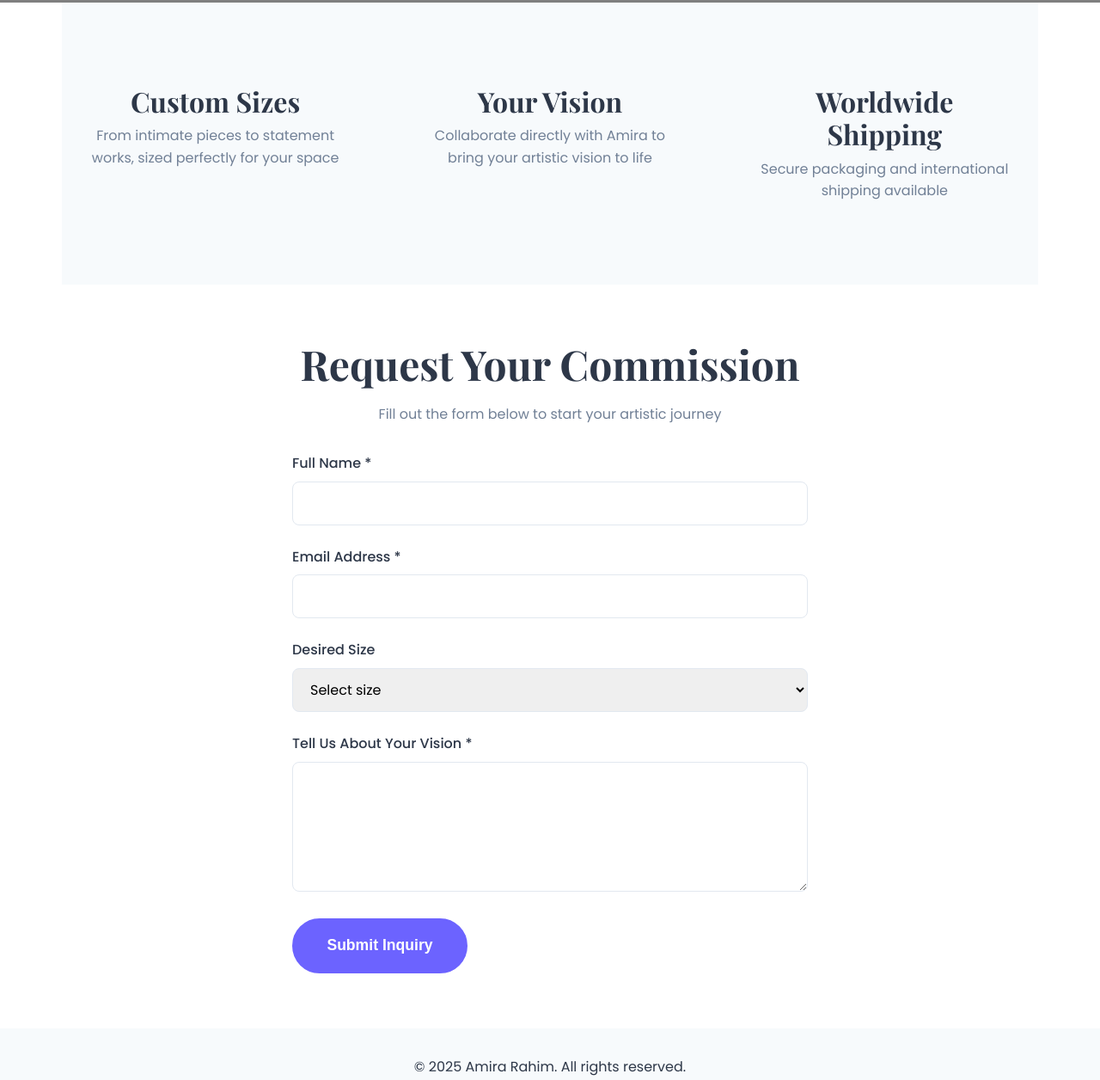
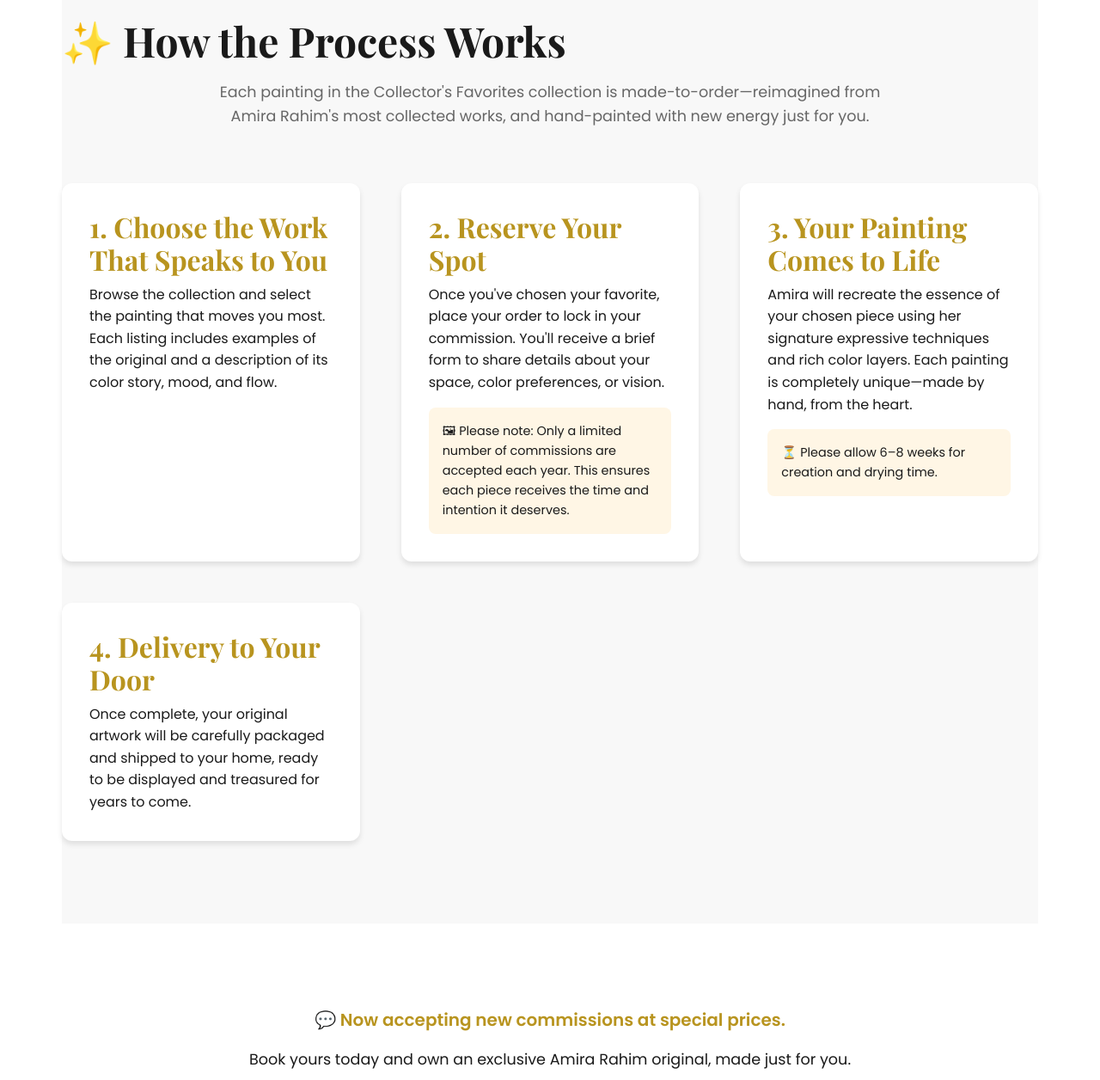
Before and after one commit to KingIVthe1st/amiracommisions, a plain HTML site: page docs/index.html in a window 1280 px wide. Shown: the part 797-2053 px from the top of the page at 86% size. Drawn offline with nearby package versions, Linux system fonts and the light colour scheme.

Commit message:
Updated content and styling for Collector's Favorites

```diff
--- a/docs/index.html
+++ b/docs/index.html
@@ -3,8 +3,8 @@
 <head>
     <meta charset="UTF-8">
     <meta name="viewport" content="width=device-width, initial-scale=1.0">
-    <title>Commission Artwork | Amira Rahim</title>
-    <meta name="description" content="Commission a unique, vibrant artwork by Amira Rahim. Transform your space with custom art that speaks to your soul.">
+    <title>Collector's Favorites: Limited Commission Series | Amira Rahim</title>
+    <meta name="description" content="Own a reimagined version of Amira Rahim's most beloved artworks through our exclusive, made-to-order commission series.">
     <link rel="stylesheet" href="styles/main.css">
     <link rel="preconnect" href="https://fonts.googleapis.com">
     <link rel="preconnect" href="https://fonts.gstatic.com" crossorigin>
@@ -14,11 +14,14 @@
     <!-- Hero Section -->
     <header class="hero">
         <div class="container">
-            <h1>Transform Your Space with Custom Art</h1>
-            <p class="hero-subtitle">Commission a one-of-a-kind piece by internationally recognized artist Amira Rahim</p>
+            <h1>Collector's Favorites:<br>Limited Commission Series</h1>
+            <p class="hero-subtitle">By popular demand—your favorites, reimagined.</p>
+            <div class="hero-description">
+                <p>Introducing a curated offering of my most beloved artworks—now available as exclusive, made-to-order commissions. Each piece is a reimagining of a past favorite, created just for you with the same vibrancy, soul, and expressive energy.</p>
+                <p class="highlight">Only a limited number of commissions available.</p>
+            </div>
             <div class="cta-buttons">
-                <a href="#contact" class="btn btn-primary btn-large">Start Your Commission</a>
-                <a href="https://www.instagram.com/amirarahimart" target="_blank" rel="noopener noreferrer" class="btn btn-outline btn-large">View Portfolio</a>
+                <a href="https://shop.amirarahim.com/collections/commissions" target="_blank" rel="noopener noreferrer" class="btn btn-primary btn-large">Start Your Commission</a>
             </div>
         </div>
     </header>
@@ -26,51 +29,41 @@
     <!-- Main Content -->
     <main class="main-content">
         <div class="container">
-            <!-- Quick Info -->
-            <div class="info-grid">
-                <div class="info-card">
-                    <h3>Custom Sizes</h3>
-                    <p>From intimate pieces to statement works, sized perfectly for your space</p>
+            <!-- Process Section -->
+            <section class="process-section">
+                <h2>✨ How the Process Works</h2>
+                <p class="section-intro">Each painting in the Collector's Favorites collection is made-to-order—reimagined from Amira Rahim's most collected works, and hand-painted with new energy just for you.</p>
+
+                <div class="process-steps">
+                    <div class="step">
+                        <h3>1. Choose the Work That Speaks to You</h3>
+                        <p>Browse the collection and select the painting that moves you most. Each listing includes examples of the original and a description of its color story, mood, and flow.</p>
+                    </div>
+
+                    <div class="step">
+                        <h3>2. Reserve Your Spot</h3>
+                        <p>Once you've chosen your favorite, place your order to lock in your commission. You'll receive a brief form to share details about your space, color preferences, or vision.</p>
+                        <p class="note">🖼 Please note: Only a limited number of commissions are accepted each year. This ensures each piece receives the time and intention it deserves.</p>
+                    </div>
+
+                    <div class="step">
+                        <h3>3. Your Painting Comes to Life</h3>
+                        <p>Amira will recreate the essence of your chosen piece using her signature expressive techniques and rich color layers. Each painting is completely unique—made by hand, from the heart.</p>
+                        <p class="note">⏳ Please allow 6–8 weeks for creation and drying time.</p>
+                    </div>
+
+                    <div class="step">
+                        <h3>4. Delivery to Your Door</h3>
+                        <p>Once complete, your original artwork will be carefully packaged and shipped to your home, ready to be displayed and treasured for years to come.</p>
+                    </div>
                 </div>
-                <div class="info-card">
-                    <h3>Your Vision</h3>
-                    <p>Collaborate directly with Amira to bring your artistic vision to life</p>
-                </div>
-                <div class="info-card">
-                    <h3>Worldwide Shipping</h3>
-                    <p>Secure packaging and international shipping available</p>
-                </div>
-            </div>
+            </section>
 
-            <!-- Contact Form -->
-            <section id="contact" class="contact-section">
-                <h2>Request Your Commission</h2>
-                <p class="contact-intro">Fill out the form below to start your artistic journey</p>
-                <form id="commission-form" class="contact-form">
-                    <div class="form-group">
-                        <label for="name">Full Name *</label>
-                        <input type="text" id="name" name="name" required>
-                    </div>
-                    <div class="form-group">
-                        <label for="email">Email Address *</label>
-                        <input type="email" id="email" name="email" required>
-                    </div>
-                    <div class="form-group">
-                        <label for="size">Desired Size</label>
-                        <select id="size" name="size">
-                            <option value="">Select size</option>
-                            <option value="small">Small (up to 24")</option>
-                            <option value="medium">Medium (24" - 48")</option>
-                            <option value="large">Large (48"+)</option>
-                            <option value="custom">Custom Size</option>
-                        </select>
-                    </div>
-                    <div class="form-group full-width">
-                        <label for="message">Tell Us About Your Vision *</label>
-                        <textarea id="message" name="message" rows="5" required></textarea>
-                    </div>
-                    <button type="submit" class="btn btn-primary btn-large">Submit Inquiry</button>
-                </form>
+            <!-- CTA Section -->
+            <section class="cta-section">
+                <p class="special-note">💬 Now accepting new commissions at special prices.</p>
+                <p>Book yours today and own an exclusive Amira Rahim original, made just for you.</p>
+                <a href="https://shop.amirarahim.com/collections/commissions" target="_blank" rel="noopener noreferrer" class="btn btn-primary btn-large">Start Your Commission</a>
             </section>
         </div>
     </main>
--- a/docs/styles/main.css
+++ b/docs/styles/main.css
@@ -1,12 +1,12 @@
 /* Base Styles */
 :root {
-    --primary: #6C63FF;
-    --primary-dark: #5a52d3;
-    --secondary: #FF6584;
-    --dark: #2D3748;
-    --light: #F7FAFC;
-    --gray: #718096;
-    --light-gray: #E2E8F0;
+    --primary: #D4AF37;
+    --primary-dark: #B8941F;
+    --secondary: #FFF6E5;
+    --dark: #1A1A1A;
+    --light: #F8F8F8;
+    --gray: #666666;
+    --light-gray: #E5E5E5;
     --white: #FFFFFF;
 
     --heading-font: 'Playfair Display', serif;
@@ -103,21 +103,32 @@ h3 {
 
 /* Hero Section */
 .hero {
-    min-height: 100vh;
+    min-height: 90vh;
     display: flex;
     align-items: center;
-    background: linear-gradient(rgba(0, 0, 0, 0.5), rgba(0, 0, 0, 0.5)), url('../images/hero-bg.jpg') no-repeat center center/cover;
+    background: linear-gradient(rgba(0, 0, 0, 0.7), rgba(0, 0, 0, 0.7)), url('../images/hero-bg.jpg') no-repeat center center/cover;
     color: var(--white);
     text-align: center;
-    padding: 4rem 0;
+    padding: 6rem 0;
 }
 
 .hero-subtitle {
-    font-size: clamp(1.1rem, 2vw, 1.5rem);
-    margin-bottom: 2.5rem;
+    font-size: clamp(1.25rem, 2.5vw, 1.75rem);
+    margin-bottom: 2rem;
+    font-family: var(--heading-font);
+    font-style: italic;
+}
+
+.hero-description {
     max-width: 800px;
-    margin-left: auto;
-    margin-right: auto;
+    margin: 0 auto 3rem;
+    font-size: 1.1rem;
+}
+
+.hero-description .highlight {
+    color: var(--primary);
+    font-weight: 600;
+    margin-top: 1rem;
 }
 
 .cta-buttons {
@@ -127,79 +138,63 @@ h3 {
     flex-wrap: wrap;
 }
 
-/* Info Grid */
-.info-grid {
-    display: grid;
-    grid-template-columns: repeat(auto-fit, minmax(250px, 1fr));
-    gap: 2rem;
-    padding: 4rem 0;
+/* Process Section */
+.process-section {
+    padding: 6rem 0;
     background-color: var(--light);
 }
 
-.info-card {
+.section-intro {
     text-align: center;
-    padding: 2rem;
-}
-
-.info-card p {
+    max-width: 800px;
+    margin: 0 auto 4rem;
+    font-size: 1.1rem;
     color: var(--gray);
 }
 
-/* Contact Section */
-.contact-section {
-    padding: 4rem 0;
+.process-steps {
+    display: grid;
+    grid-template-columns: repeat(auto-fit, minmax(280px, 1fr));
+    gap: 3rem;
+    max-width: 1400px;
+    margin: 0 auto;
+}
+
+.step {
+    background: var(--white);
+    padding: 2rem;
+    border-radius: 12px;
+    box-shadow: 0 4px 6px rgba(0, 0, 0, 0.1);
+}
+
+.step h3 {
+    color: var(--primary-dark);
+}
+
+.note {
+    margin-top: 1rem;
+    padding: 1rem;
+    background: var(--secondary);
+    border-radius: 8px;
+    font-size: 0.9rem;
+}
+
+/* CTA Section */
+.cta-section {
+    padding: 6rem 0;
     text-align: center;
 }
 
-.contact-intro {
-    max-width: 600px;
-    margin: 0 auto 2rem;
-    color: var(--gray);
+.special-note {
+    font-size: 1.25rem;
+    color: var(--primary-dark);
+    font-weight: 600;
+    margin-bottom: 1rem;
 }
 
-.contact-form {
-    max-width: 600px;
-    margin: 0 auto;
-    text-align: left;
-}
-
-.form-group {
-    margin-bottom: 1.5rem;
-}
-
-.form-group.full-width {
-    grid-column: 1 / -1;
-}
-
-label {
-    display: block;
-    margin-bottom: 0.5rem;
-    color: var(--dark);
-    font-weight: 500;
-}
-
-input,
-select,
-textarea {
-    width: 100%;
-    padding: 0.75rem 1rem;
-    border: 1px solid var(--light-gray);
-    border-radius: 8px;
-    font-family: var(--body-font);
-    font-size: 1rem;
-    transition: border-color 0.3s ease;
-}
-
-input:focus,
-select:focus,
-textarea:focus {
-    outline: none;
-    border-color: var(--primary);
-}
-
-textarea {
-    resize: vertical;
-    min-height: 120px;
+.cta-section p:not(.special-note) {
+    margin-bottom: 2rem;
+    font-size: 1.1rem;
 }
 
 /* Footer */
```
